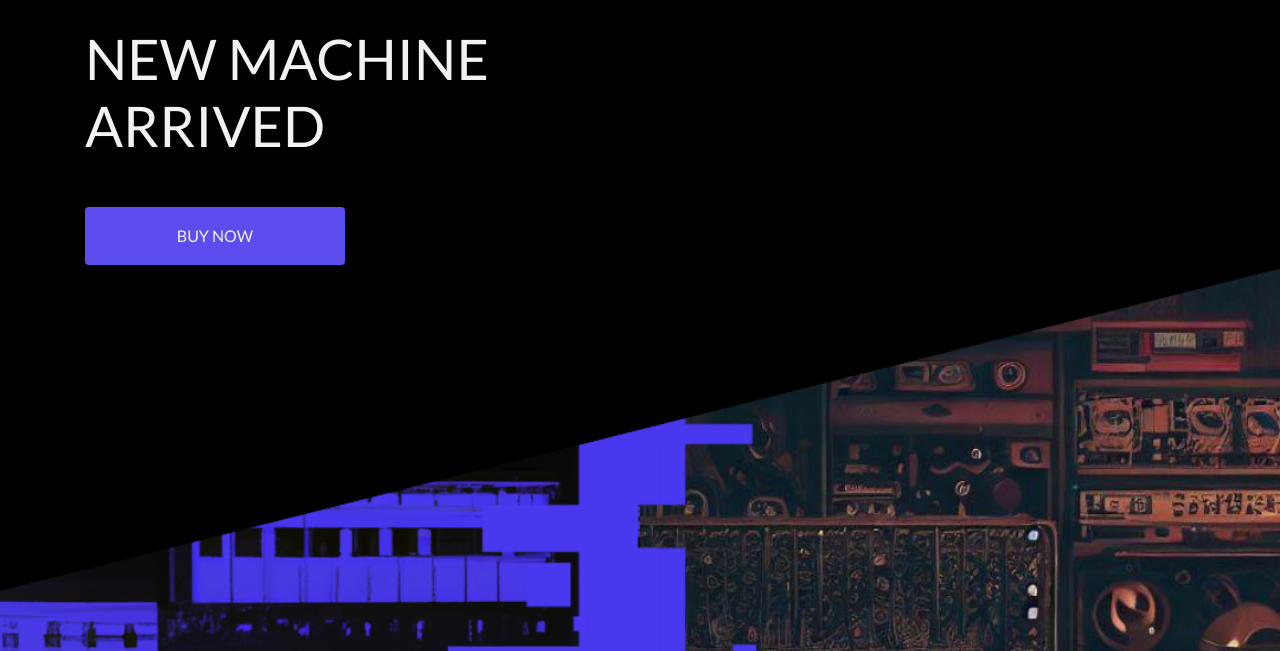
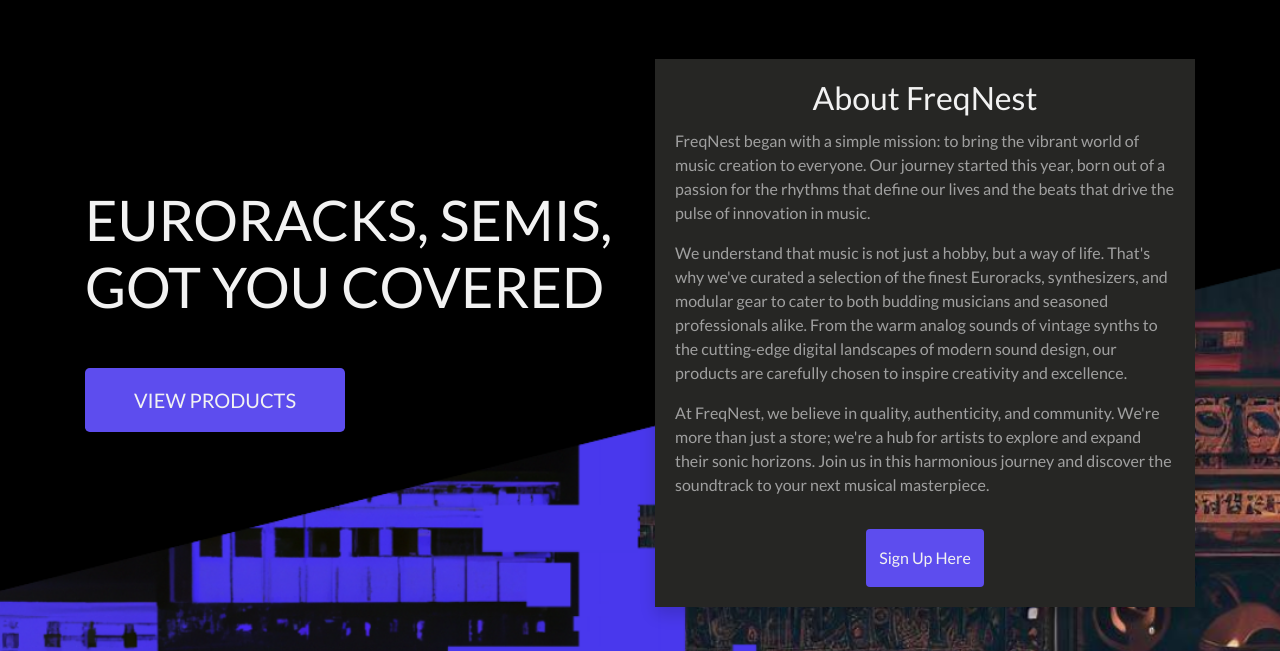
Before and after one commit to SandorGyorfi/FreqNest, a Django app: page / in a window 1280 px wide. Shown: the part 149-800 px from the top of the page. Run offline with Django 4.2, Linux system fonts and the light colour scheme; some libraries are stand-ins or nearby versions.

Commit message:
Update home
Updated the main page with some content.

```diff
--- a/shop/templates/shop/index.html
+++ b/shop/templates/shop/index.html
@@ -2,7 +2,7 @@
 {% load static %}
 
 {% block page_header %}
-<div class="container header-contianer">
+<div class="container header-container">
     <div class="row">
         <div class="col"></div>
     </div>
@@ -12,15 +12,43 @@
 {% block content %}
 <div class="container h-100">
     <div class="row h-100">
-        <div class="col-7 col-md-6 my-auto">
+        <div class="col-12 col-md-6 my-auto">
             <h1 class="display-4 logo-font text-black">
-                New Machine arrived
+                Euroracks, Semis, Got You Covered
             </h1>
             <div class="my-5">
                 <h4>
                     <a href="{% url 'all_synths' %}"
-                        class="buy-now-button btn btn-ls rounded-10 text-uppercase py-3">Buy Now</a>
+                        class="buy-now-button btn btn-lg rounded-10 text-uppercase py-3">View Products</a>
                 </h4>
+            </div>
+        </div>
+        <div class="col-12 col-md-6 my-auto">
+            <!-- About Us Card -->
+            <div class="card border-0 shadow">
+                <div class="card-body">
+                    <h2 class="card-title text-center">About FreqNest</h2>
+                    <p class="card-text">
+                        FreqNest began with a simple mission: to bring the vibrant world of music creation to everyone.
+                        Our journey started this year, born out of a passion for the rhythms that define our lives and
+                        the beats that drive the pulse of innovation in music.
+                    </p>
+                    <p class="card-text">
+                        We understand that music is not just a hobby, but a way of life. That's why we've curated a
+                        selection of the finest Euroracks, synthesizers, and modular gear to cater to both budding
+                        musicians and seasoned professionals alike. From the warm analog sounds of vintage synths to the
+                        cutting-edge digital landscapes of modern sound design, our products are carefully chosen to
+                        inspire creativity and excellence.
+                    </p>
+                    <p class="card-text">
+                        At FreqNest, we believe in quality, authenticity, and community. We're more than just a store;
+                        we're a hub for artists to explore and expand their sonic horizons. Join us in this harmonious
+                        journey and discover the soundtrack to your next musical masterpiece.
+                    </p>
+                    <div class="text-center">
+                        <a href="{% url 'register' %}" class="btn rounded-10 mt-3 py-3">Sign Up Here</a>
+                    </div>
+                </div>
             </div>
         </div>
     </div>
```
